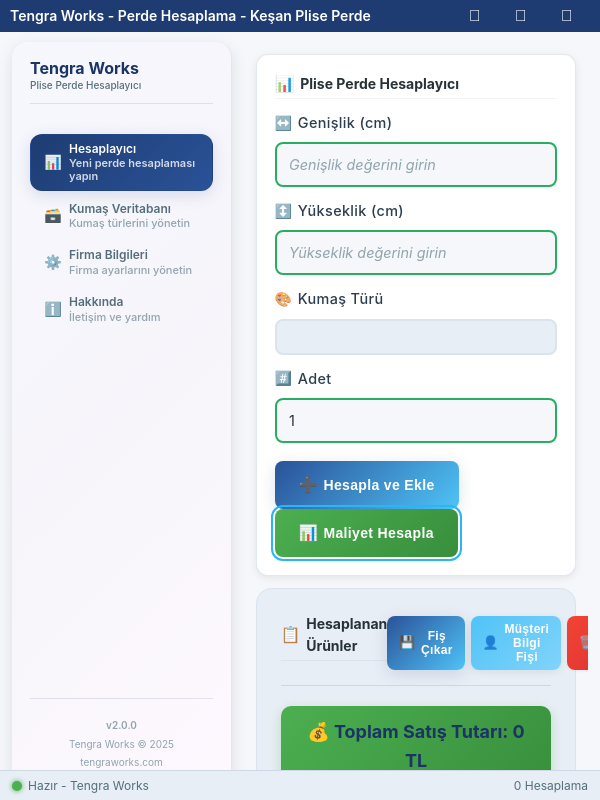
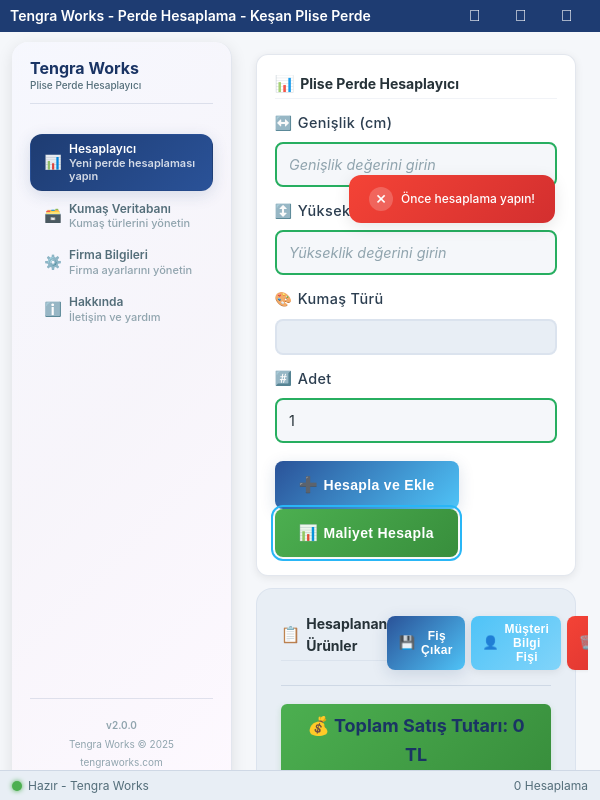
Before and after one commit to ayberkgezer/plise-perde-hesaplayici, an Electron app: page index.html in a window 600 px wide. Both pictures are taken after a click on the button "Maliyet Hesapla". Drawn offline with nearby package versions, Linux system fonts and the light colour scheme; no server answers.

Commit message:
feat: Implement notification system for calculator actions and enhance UI feedback düzeltilme 2. sağlam built

```diff
--- a/index.html
+++ b/index.html
@@ -126,6 +126,14 @@
                         <button id="calculateCostBtn" class="success modern-btn">
                             <span class="icon icon-calculator"></span> Maliyet Hesapla
                         </button>
+                    </div>
+
+                    <!-- Bildirim Sistemi -->
+                    <div id="calculatorNotification" class="calculator-notification">
+                        <div class="notification-content">
+                            <span class="notification-icon">✓</span>
+                            <span class="notification-text">Hesaplama başarılı!</span>
+                        </div>
                     </div>
                 </div>
 
--- a/renderer.js
+++ b/renderer.js
@@ -382,7 +382,16 @@
         const quantity = parseInt(quantityInput.value);
 
         if (!fabricId || isNaN(width) || isNaN(height) || isNaN(quantity)) {
-
+            // Eksik bilgi uyarısı
+            if (!fabricId) {
+                showCalculatorNotification('Lütfen kumaş türünü seçin!', 'error');
+            } else if (isNaN(width) || width <= 0) {
+                showCalculatorNotification('Lütfen geçerli bir genişlik girin!', 'error');
+            } else if (isNaN(height) || height <= 0) {
+                showCalculatorNotification('Lütfen geçerli bir yükseklik girin!', 'error');
+            } else if (isNaN(quantity) || quantity <= 0) {
+                showCalculatorNotification('Lütfen geçerli bir adet girin!', 'error');
+            }
             return;
         }
 
@@ -483,6 +492,9 @@
                 }
             }, 200);
 
+            // Başarı bildirimi göster
+            showCalculatorNotification('Hesaplama başarılı!', 'success');
+
         } catch (error) {
 
         }
@@ -491,7 +503,7 @@
     // --- Cost Analysis Functions ---
     async function calculateCostAnalysis() {
         if (calculations.length === 0) {
-
+            showCalculatorNotification('Önce hesaplama yapın!', 'error');
             return;
         }
 
@@ -527,6 +539,9 @@
                     block: 'start'
                 });
             }, 100);
+
+            // Maliyet analizi bildirimi göster
+            showCalculatorNotification('Maliyet analizi tamamlandı!', 'info');
 
 
         } catch (error) {
@@ -622,6 +637,43 @@
         }
 
     };
+
+    // --- Notification Functions ---
+    function showCalculatorNotification(message, type = 'success') {
+        const notification = document.getElementById('calculatorNotification');
+        const textElement = notification.querySelector('.notification-text');
+        const iconElement = notification.querySelector('.notification-icon');
+
+        if (!notification || !textElement || !iconElement) return;
+
+        // Mesaj ve icon ayarla
+        textElement.textContent = message;
+
+        // Type'a göre icon ve renk ayarla
+        if (type === 'success') {
+            iconElement.textContent = '✓';
+            notification.querySelector('.notification-content').style.background =
+                'linear-gradient(135deg, var(--success-color), var(--success-dark))';
+        } else if (type === 'error') {
+            iconElement.textContent = '✗';
+            notification.querySelector('.notification-content').style.background =
+                'linear-gradient(135deg, var(--danger-color), var(--danger-dark))';
+        } else if (type === 'info') {
+            iconElement.textContent = 'ℹ';
+            notification.querySelector('.notification-content').style.background =
+                'linear-gradient(135deg, var(--primary-color), var(--primary-dark))';
+        }
+
+        // Bildirimi göster
+        notification.classList.add('show');
+
+        // Type'a göre görüntüleme süresi ayarla
+        const duration = type === 'error' ? 4000 : 3000; // Hata mesajları daha uzun
+
+        setTimeout(() => {
+            notification.classList.remove('show');
+        }, duration);
+    }
 
     // --- Global Functions (called from HTML) ---
     window.editFabric = async function(id) {
--- a/src/styles/cost-analysis.css
+++ b/src/styles/cost-analysis.css
@@ -10,7 +10,8 @@
 
 /* Hesaplama Özeti */
 .calculation-summary {
-    margin-top: 20px;
+    margin-top: 12px;
+    margin-bottom: 16px;
     display: flex;
     justify-content: center;
 }
@@ -18,14 +19,15 @@
 .price-summary-card {
     background: linear-gradient(135deg, #4caf50 0%, #388e3c 100%);
     color: white;
-    padding: 12px 24px;
-    border-radius: 10px;
-    font-size: 16px;
-    font-weight: 700;
+    padding: 6px 12px;
+    border-radius: 6px;
+    font-size: 13px;
+    font-weight: 500;
     text-align: center;
-    box-shadow: 0 4px 12px rgba(76, 175, 80, 0.3);
-    min-width: 250px;
+    box-shadow: 0 2px 6px rgba(76, 175, 80, 0.2);
+    min-width: 160px;
     transition: all 0.3s;
+    display: inline-block;
 }
 
 .price-summary-card:hover {
@@ -238,8 +240,8 @@
     }
 
     .price-summary-card {
-        font-size: 18px;
-        padding: 12px 24px;
+        font-size: 14px;
+        padding: 8px 16px;
         min-width: auto;
     }
 }
@@ -293,8 +295,8 @@
     }
 
     .price-summary-card {
-        font-size: clamp(20px, 1.4vw, 24px);
-        padding: clamp(16px, 1.5vw, 22px) clamp(32px, 2.5vw, 44px);
+        font-size: clamp(14px, 1vw, 16px);
+        padding: clamp(6px, 0.8vw, 10px) clamp(12px, 1.2vw, 18px);
         min-width: auto;
     }
 }
--- a/src/styles/style.css
+++ b/src/styles/style.css
@@ -1451,6 +1451,62 @@
     box-shadow: 0 0 5px var(--success-color);
 }
 
+/* Hesaplayıcı Bildirimleri */
+.calculator-notification {
+    position: fixed;
+    top: 120px;
+    right: 20px;
+    z-index: 1000;
+    opacity: 0;
+    transform: translateX(100%) scale(0.8);
+    transition: all 0.4s cubic-bezier(0.4, 0, 0.2, 1);
+    pointer-events: none;
+}
+
+.calculator-notification.show {
+    opacity: 1;
+    transform: translateX(0) scale(1);
+}
+
+.notification-content {
+    background: linear-gradient(135deg, var(--success-color), var(--success-dark));
+    color: white;
+    padding: 12px 20px;
+    border-radius: var(--radius-lg);
+    box-shadow: var(--shadow-lg);
+    display: flex;
+    align-items: center;
+    gap: 8px;
+    min-width: 200px;
+    font-size: var(--font-size-sm);
+    font-weight: 500;
+}
+
+.notification-icon {
+    font-size: 16px;
+    width: 24px;
+    height: 24px;
+    background: rgba(255, 255, 255, 0.2);
+    border-radius: 50%;
+    display: flex;
+    align-items: center;
+    justify-content: center;
+    flex-shrink: 0;
+}
+
+.notification-text {
+    flex: 1;
+}
+
+/* Platform specific positioning */
+.platform-macos .calculator-notification {
+    top: 100px; /* macOS için traffic lights'tan kaçın */
+}
+
+.platform-windows .calculator-notification {
+    top: 120px; /* Windows için title bar'dan kaçın */
+}
+
 /* Responsive Design - DPI/Scale Uyumlu */
 @media screen and (min-width: 1440px) {
     :root {
```
